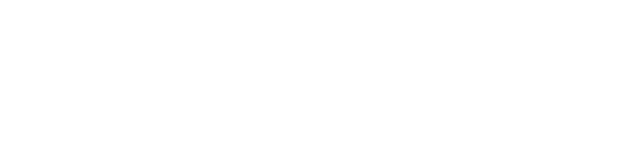
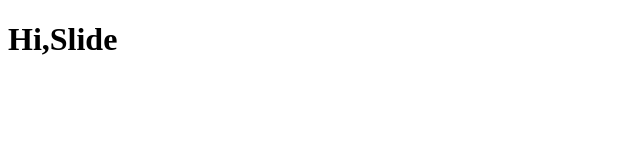
Before and after one commit to fe-ninja/sourcebank.github.com, a plain HTML site: page slide/index.html in a window 1280 px wide. Shown: the whole page, without its empty margins (0-640 px from the left). Drawn offline with Linux system fonts and the light colour scheme.

Commit message:
Update index.html

```diff
--- a/slide/index.html
+++ b/slide/index.html
@@ -7,7 +7,7 @@
 	<script src=""></script>
 </head>
 <body>
-
+	<h1>Hi,Slide</h1>
 
 
 
```
